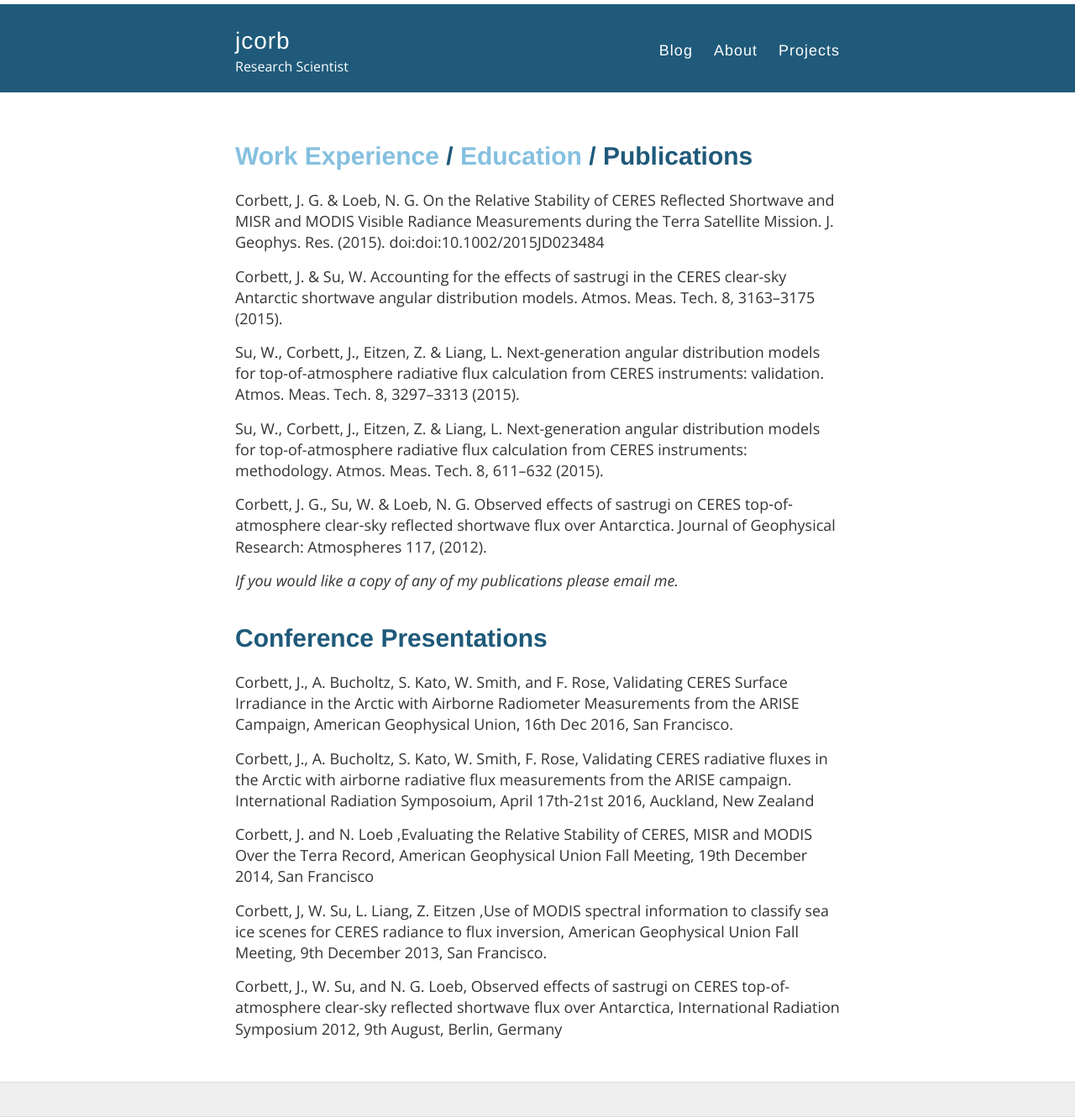
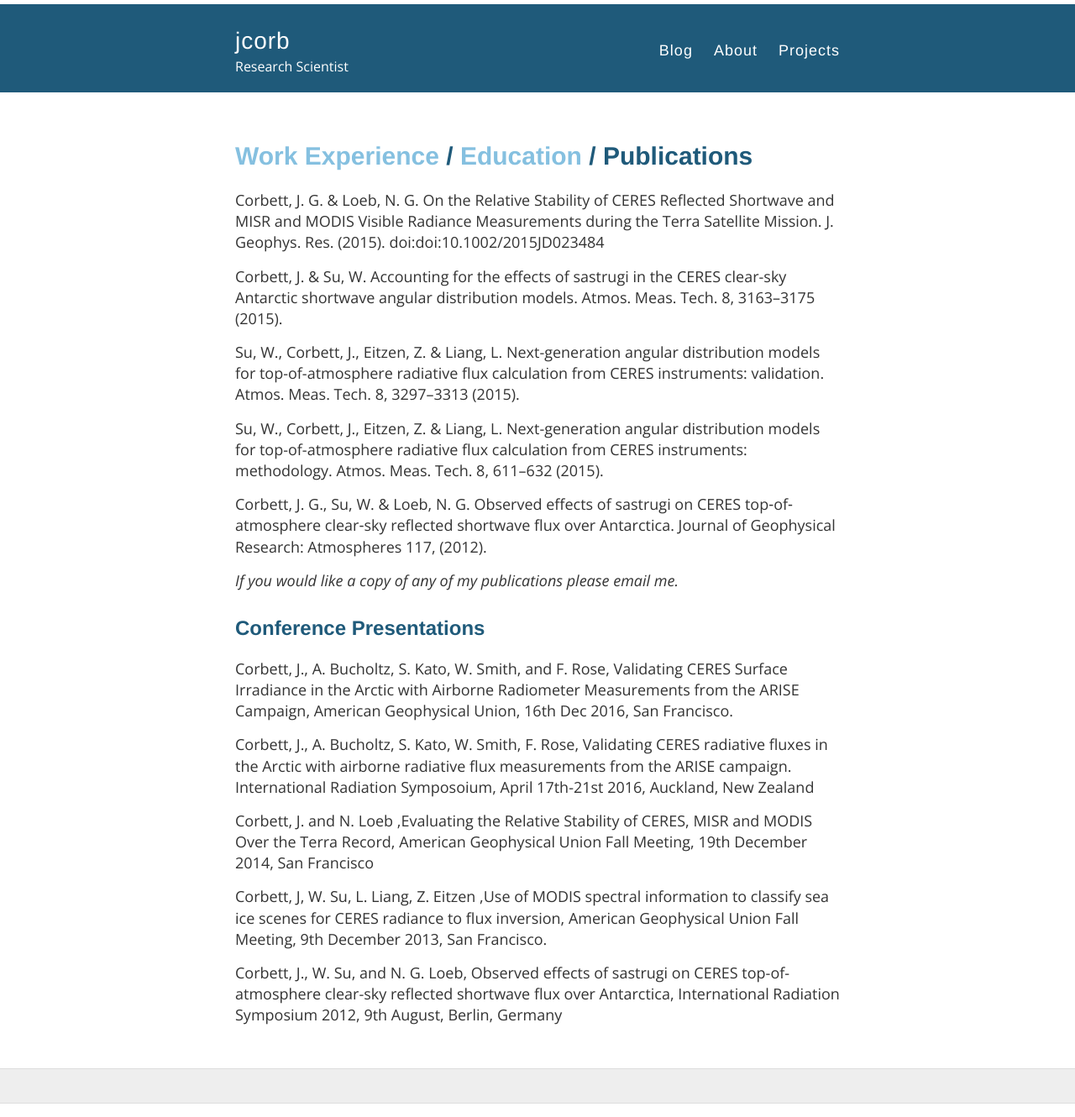
Before and after one commit to jcorb/jcorb.github.io, a Jekyll site: the page built from publications.md, in a window 1280 px wide. Shown: the whole page at 84% size. Built offline with Jekyll 4.4.1, drawn with Linux system fonts in a browser that asks for light colours; nearby versions of some CDN libraries; our own code applies the rules of GitHub Pages for plain Markdown files.

```diff
--- a/publications.md
+++ b/publications.md
@@ -15,7 +16,7 @@ Corbett, J. G., Su, W. & Loeb, N. G. Observed effects of sastrugi on CERES top
 
 *If you would like a copy of any of my publications please email me.*
 
-# Conference Presentations
+## Conference Presentations
 Corbett, J., A. Bucholtz, S. Kato, W. Smith, and F. Rose, Validating CERES Surface Irradiance in the Arctic with Airborne Radiometer Measurements from the ARISE Campaign, American Geophysical Union, 16th Dec 2016, San Francisco.
 
 Corbett, J., A. Bucholtz, S. Kato, W. Smith, F. Rose, Validating CERES radiative fluxes in the Arctic with airborne radiative flux measurements from the ARISE campaign. International Radiation Symposoium, April 17th-21st 2016, Auckland, New Zealand
```
Also changed, not shown: other parts of publications.md (+1 -0 lines).
